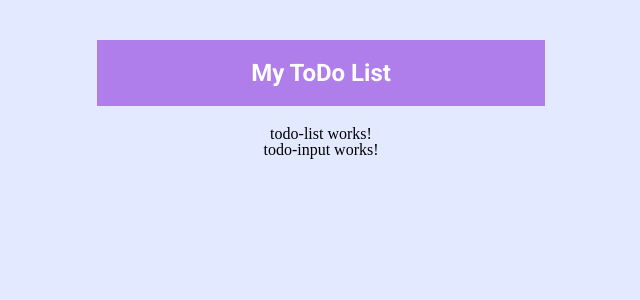
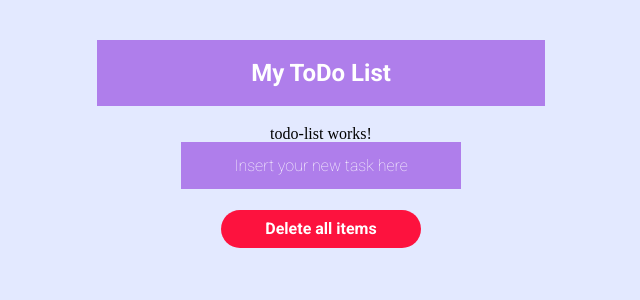
Before and after one commit to n1ghtr1der/todo-list-angular, an Angular app: page / in a window 1280 px wide. Shown: the top 300 px of the page, without its empty margins (319-959 px from the left). Built offline with nearby package versions, Linux system fonts and the light colour scheme.

Commit message:
feat: todo-input component templates created and stylized.

```diff
--- a/src/app/modules/home/components/todo-input/todo-input.component.css
+++ b/src/app/modules/home/components/todo-input/todo-input.component.css
@@ -0,0 +1,33 @@
+.task-input__container{
+  display: flex;
+  justify-content: center;
+  flex-direction: column;
+}
+
+#task__input {
+  background-color: #AF7EEB;
+  text-align: center;
+  color: #FFFFFF;
+  font-family: var(--fonte-primaria), sans-serif;
+  font-weight: 100;
+  padding: 0.875em 0;
+  outline: none;
+  width: 280px;
+  align-self: center;
+}
+
+#task__input::placeholder {
+  color: #FFFFFF;
+}
+
+#delete__button{
+  margin-top: 1.3em;
+  width: 200px;
+  align-self: center;
+  background-color: #FF002EEB;
+  border-radius: 50px;
+  padding: 0.7em 0;
+  font-family: var(--fonte-primaria), sans-serif;
+  font-weight: 700;
+  color: #FFFFFF;
+}
--- a/src/app/modules/home/components/todo-input/todo-input.component.html
+++ b/src/app/modules/home/components/todo-input/todo-input.component.html
@@ -1 +1,6 @@
-<p>todo-input works!</p>
+<div class="task-input__container">
+  <input type="text" name="task" id="task__input" placeholder="Insert your new task here">
+  <button id="delete__button">
+    <p>Delete all items</p>
+  </button>
+</div>
--- a/src/app/modules/home/components/todo-input/todo-input.component.ts
+++ b/src/app/modules/home/components/todo-input/todo-input.component.ts
@@ -1,4 +1,5 @@
 import { Component } from '@angular/core';
+import { TodoListComponent } from '../todo-list/todo-list.component';
 
 @Component({
   selector: 'app-todo-input',
```
